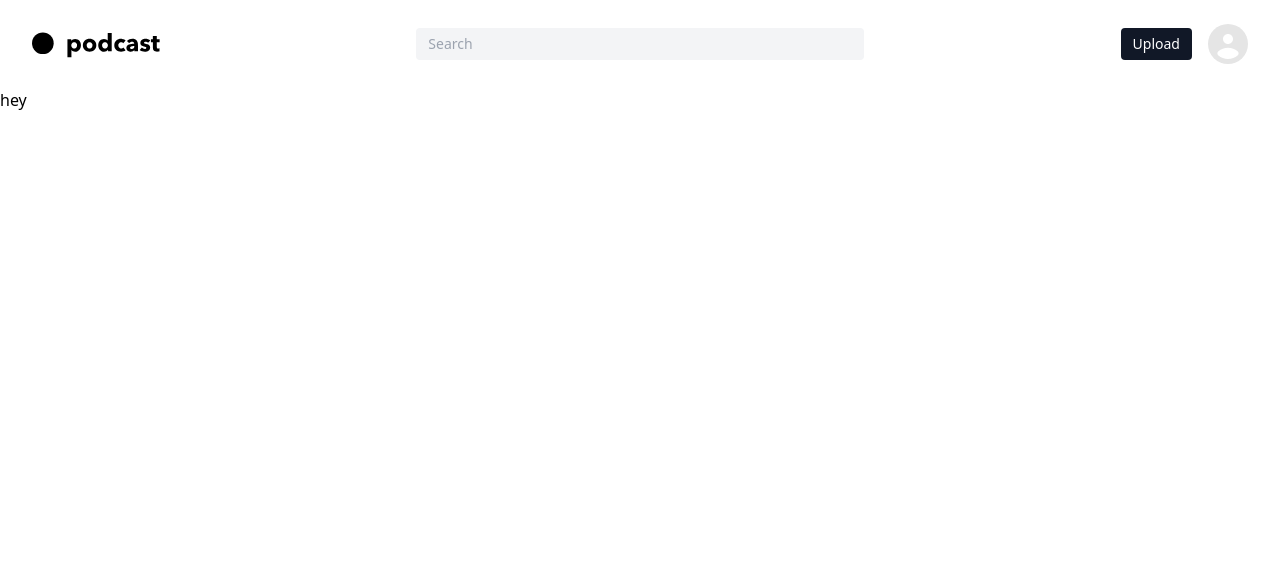
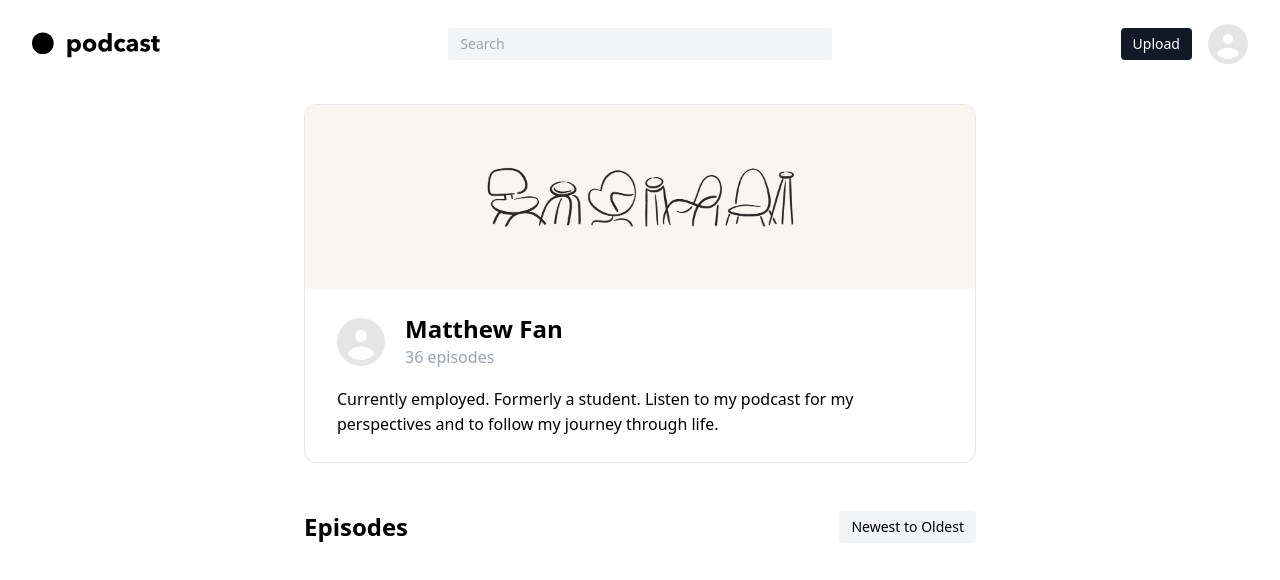
Before and after one commit to mattfan00/podcast, a Next.js app in the folder web/: page /1 in a window 1280 px wide. Shown: the top 580 px of the page. Built offline with nearby package versions, Linux system fonts and the light colour scheme; a web font is replaced by a local one.

Commit message:
finished profile header

```diff
--- /dev/null
+++ b/web/components/ContentWrapper.tsx
@@ -0,0 +1,24 @@
+import React from "react"
+import classNames from "classnames"
+
+interface Props {
+  children: React.ReactNode
+  size?: "2xl"
+}
+
+export const ContentWrapper: React.FC<Props> = ({
+  children,
+  size = "2xl"
+}) => {
+  const sizing = {
+    "2xl": "max-w-2xl"
+  }
+
+  return (
+    <div className="w-screen px-8">
+      <div className={classNames("mx-auto", sizing[size])}>
+        {children}
+      </div>
+    </div>
+  )
+}
--- a/web/components/Header.tsx
+++ b/web/components/Header.tsx
@@ -5,11 +5,11 @@ import { Avatar } from "../components/Avatar"
 
 export const Header: React.FC<{}> = () => {
   return (
-    <header className="w-screen px-8">
+    <header className="w-screen px-8 mb-4">
       <div className="flex items-center justify-between py-6 mx-auto max-w-7xl">
         <Logo className="w-32 mr-4" />
 
-        <div className="flex-1 max-w-md">
+        <div className="flex-1 max-w-sm">
           <input
             className="bg-gray-100 rounded px-3 py-1.5 focus:outline-none text-sm w-full"
             placeholder="Search"
--- /dev/null
+++ b/web/modules/profile/ProfileHeader.tsx
@@ -0,0 +1,26 @@
+import React from "react"
+import { Avatar } from "../../components/Avatar"
+
+export const ProfileHeader: React.FC<{}> = () => {
+  return (
+    <div className="mb-12 border rounded-xl">
+      <div
+        className="relative w-full overflow-hidden rounded-t-xl"
+        style={{ paddingBottom: "27.5%" }}
+      >
+        <img className="absolute object-cover w-full h-full" src="bg.png" />
+      </div>
+
+      <div className="px-8 py-6">
+        <div className="flex items-center mb-4">
+          <Avatar size="lg" className="mr-5" />
+          <div className="flex flex-col">
+            <h2>Matthew Fan</h2>
+            <div className="text-gray-400">36 episodes</div>
+          </div>
+        </div>
+        <div>Currently employed. Formerly a student. Listen to my podcast for my perspectives and to follow my journey through life.</div>
+      </div>
+    </div>
+  )
+}
--- a/web/modules/profile/ProfilePage.tsx
+++ b/web/modules/profile/ProfilePage.tsx
@@ -1,7 +1,30 @@
 import React from "react"
+import { ProfileHeader } from "./ProfileHeader"
+import { Button } from "../../ui"
+export const ProfilePage: React.FC<{}> = () => {
+  const episodes = [
+    {
+      "title": "This is my life",
+      "description:": "A short description of the episode"
+    },
+    {
+      "title": "Reflections on College",
+      "description": "What was my experience like in college? It was good."
+    },
+    {
+      "title": "This is my first episode",
+      "description": "My very first episode on this platform. Today we are going to be talking about why I decided to make a podcast, why I made this platform, and some quick snippets about me."
+    },
+  ]
 
-export const ProfilePage: React.FC<{}> = () => {
   return (
-    <div>hey</div>
+    <>
+      <ProfileHeader />
+
+      <div className="flex items-center justify-between">
+        <h2>Episodes</h2>
+        <Button>Newest to Oldest</Button>
+      </div>
+    </>
   )
 }
--- a/web/pages/[username].tsx
+++ b/web/pages/[username].tsx
@@ -3,6 +3,7 @@ import { useRouter } from "next/router"
 import { NextPage } from "next"
 import { ProfilePage } from "../modules/profile/ProfilePage"
 import { Header } from "../components/Header"
+import { ContentWrapper } from "../components/ContentWrapper"
 
 const Profile: NextPage = () => {
   const router = useRouter()
@@ -15,7 +16,9 @@ const Profile: NextPage = () => {
       </Head>
 
       <Header />
-      <ProfilePage />
+      <ContentWrapper>
+        <ProfilePage />
+      </ContentWrapper>
     </>
   )
 }
--- a/web/tailwind.config.js
+++ b/web/tailwind.config.js
@@ -6,6 +6,7 @@ module.exports = {
     './pages/**/*.{js,ts,jsx,tsx}',
     './components/**/*.{js,ts,jsx,tsx}',
     './ui/**/*.{js,ts,jsx,tsx}',
+    './modules/**/*.{js,ts,jsx,tsx}',
   ],
   darkMode: false, // or 'media' or 'class'
   theme: {
```
Also changed, not shown: web/public/bg.png (added).
